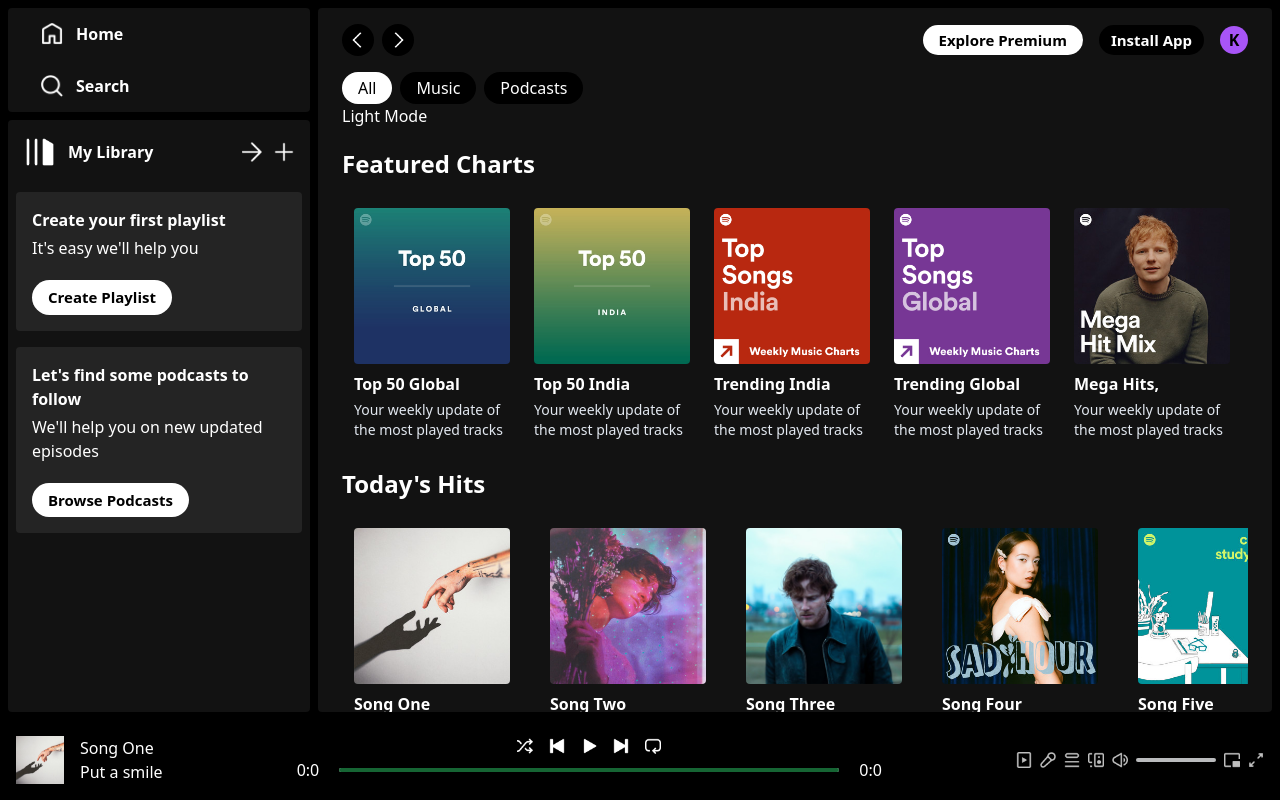
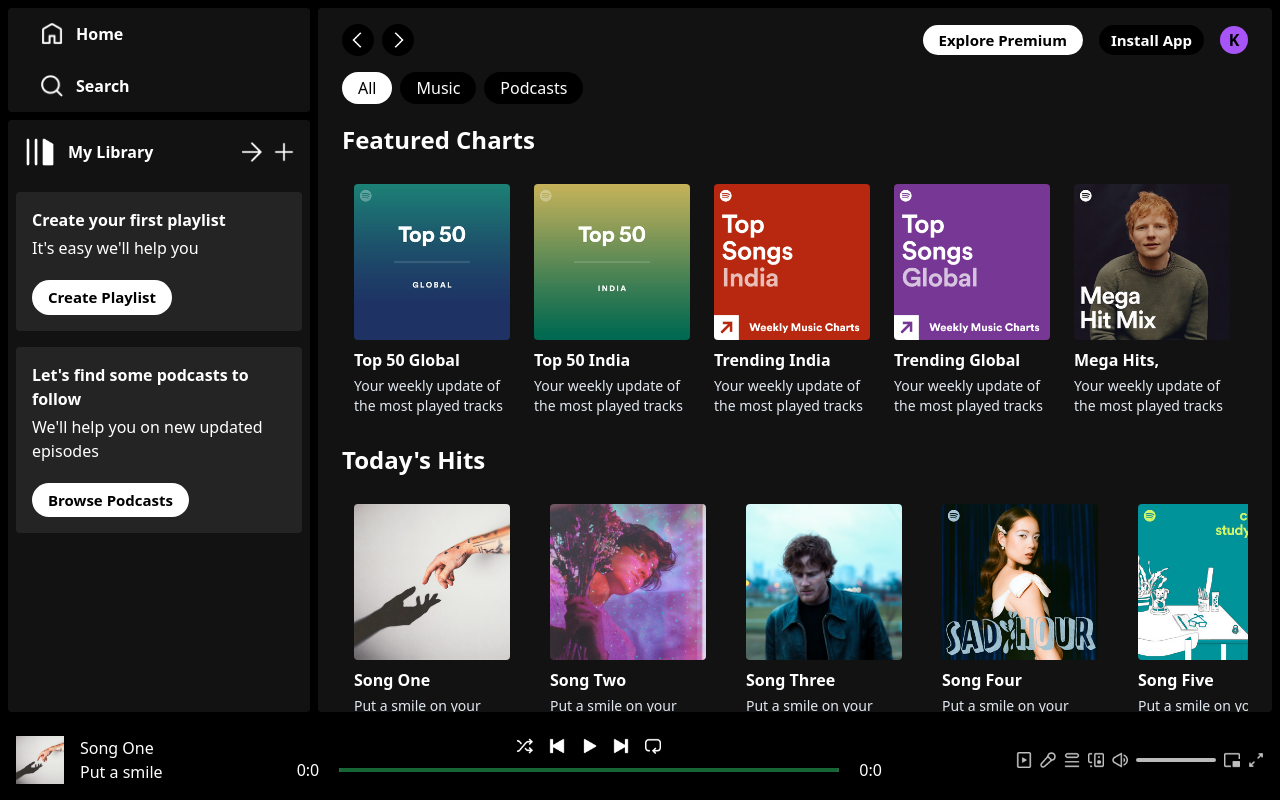
Before and after one commit to Kanishka2301/Spotify_Clone, a React (Vite) app: page / in a window 1280 px wide. Built offline with nearby package versions, Linux system fonts and the light colour scheme.

Commit message:
initial commit

```diff
--- a/src/components/Navbar.jsx
+++ b/src/components/Navbar.jsx
@@ -1,11 +1,10 @@
 import React from "react";
 import { useNavigate } from "react-router-dom";
-import { useTheme } from "../context/ThemeContext";
+
 import { assets } from "../assets/assets";
 
 const Navbar = () => {
   const navigate = useNavigate();
-  const { isDarkTheme, toggleTheme } = useTheme();
 
   return (
     <>
@@ -46,13 +45,6 @@
           Podcasts
         </p>
       </div>
-
-      <button
-        onClick={toggleTheme}
-        className={`theme-toggle-button ${isDarkTheme ? "dark" : ""}`}
-      >
-        {isDarkTheme ? "Light Mode" : "Dark Mode"}
-      </button>
     </>
   );
 };
```
